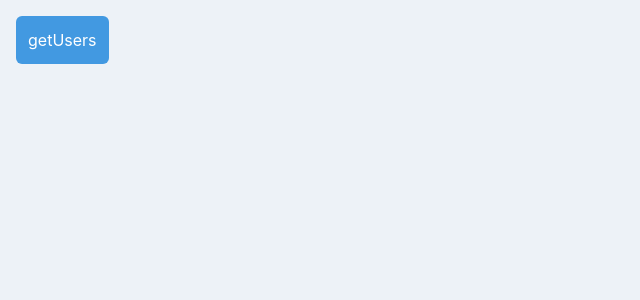
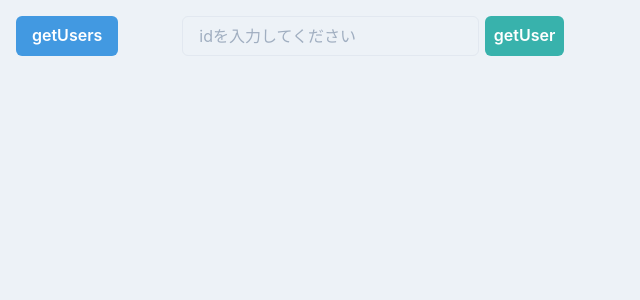
Before and after one commit to nakashi94/react-fastapi-practice, a React (Create React App) app in the folder front/: page /users in a window 1280 px wide. Shown: the top 300 px of the page, without its empty margins (0-640 px from the left). Built offline with nearby package versions, Linux system fonts and the light colour scheme; the HTML template or start-up script is replaced by a standard one.

Commit message:
select user

```diff
--- a/front/src/components/atoms/Button.tsx
+++ /dev/null
@@ -1,12 +0,0 @@
-import { memo, ReactNode, VFC } from "react";
-
-type Props = {
-    children: ReactNode;
-    onClick: () => void;
-}
-
-export const Button: VFC<Props> = memo((props) => {
-    const { children, onClick } = props;
-
-    return <button onClick={onClick}>{children}</button>;
-})
--- /dev/null
+++ b/front/src/components/atoms/Button/PrimaryButton.tsx
@@ -0,0 +1,27 @@
+import { Button } from "@chakra-ui/react";
+import { memo, ReactNode, VFC } from "react";
+
+type Props = {
+    color: string;
+    bg: string;
+    loading: boolean;
+    colorScheme: string;
+    children: ReactNode;
+    onClick: () => void;
+}
+
+export const PrimaryButton: VFC<Props> = memo((props) => {
+    const { color, bg, loading, colorScheme, children, onClick } = props;
+
+    return (
+        <Button
+            color={color}
+            bg={bg}
+            onClick={onClick}
+            isLoading={loading}
+            colorScheme={colorScheme}
+        >
+            {children}
+        </Button>
+    );
+})
--- /dev/null
+++ b/front/src/components/atoms/Button/SecondaryButton.tsx
@@ -0,0 +1,29 @@
+import { Button } from "@chakra-ui/react";
+import { memo, ReactNode, VFC } from "react";
+
+type Props = {
+    color: string;
+    bg: string;
+    loading: boolean;
+    colorScheme: string;
+    children: ReactNode;
+    onClick: (id?: any) => void;
+    id?: any
+}
+
+export const SecondaryButton: VFC<Props> = memo((props) => {
+    const { color, bg, loading, colorScheme, children, onClick, id } = props;
+    console.log(id);
+
+    return (
+        <Button
+            color={color}
+            bg={bg}
+            onClick={onClick}
+            isLoading={loading}
+            colorScheme={colorScheme}
+        >
+            {children}
+        </Button>
+    );
+})
--- /dev/null
+++ b/front/src/components/molecules/SearchBar.tsx
@@ -0,0 +1,24 @@
+import { HStack, Input } from "@chakra-ui/react";
+import { useState, memo, VFC } from "react";
+import { User } from "../../types/User";
+
+import { SecondaryButton } from "../atoms/Button/SecondaryButton";
+
+type Props = {
+    onClick: (id?: any) => void;
+    user?: User;
+    loading: boolean;
+}
+
+export const SearchBar: VFC<Props> = memo((props) => {
+    const { onClick, user, loading } = props;
+
+    const [id, setId] = useState<string | undefined>();
+    const onChangeId = (e: any) => setId(e.target.value);
+    return (
+        <HStack spacing="6px">
+            <Input placeholder='idを入力してください' onChange={onChangeId} />
+            <SecondaryButton color="white" bg="teal.400" loading={loading} colorScheme="teal" onClick={onClick} id={id}>getUser</SecondaryButton>
+        </HStack>
+    )
+})
--- a/front/src/components/pages/User.tsx
+++ b/front/src/components/pages/User.tsx
@@ -1,15 +1,21 @@
 import { memo, VFC } from "react";
 
-import { Button } from "../atoms/Button";
-import { useGetUsers } from "../../hooks/useGetUsers";
+import { PrimaryButton } from "../atoms/Button/PrimaryButton";
+import { useGetAllUsers } from "../../hooks/useGetAllUsers";
+import { useGetUser } from "../../hooks/useGetUser";
 import { UserCard } from "../organisms/UserCard";
-import { Wrap, WrapItem } from "@chakra-ui/react";
+import { HStack, Wrap, WrapItem } from "@chakra-ui/react";
+import { SearchBar } from "../molecules/SearchBar";
 
 export const User: VFC = memo(() => {
-    const { getUsers, users } = useGetUsers();
+    const { getAllUsers, users, usersLoading } = useGetAllUsers();
+    const { getUser, user, userLoading } = useGetUser();
     return (
         <>
-            <Button onClick={getUsers}>getUsers</Button>
+            <HStack spacing={12}>
+                <PrimaryButton color="white" bg="blue.400" loading={usersLoading} colorScheme="blue" onClick={getAllUsers}>getUsers</PrimaryButton>
+                <SearchBar onClick={getUser} user={user} loading={userLoading}/>
+            </HStack>
             <Wrap spacing="12px">
                 {users.map((user) => (
                     <WrapItem key={user.id}>
--- a/front/src/hooks/useGetUsers.ts
+++ b/front/src/hooks/useGetAllUsers.ts
@@ -3,7 +3,7 @@ import axios from "axios";
 import { useCallback, useState } from "react";
 import { User } from "../types/User";
 
-export const useGetUsers = () => {
+export const useGetAllUsers = () => {
 
     const api = axios.create({
         baseURL: "http://127.0.0.1:8000"
@@ -11,14 +11,18 @@ export const useGetUsers = () => {
 
     const [users, setUsers] = useState<Array<User>>([]);
 
-    const getUsers = useCallback(() => {
+    const [usersLoading, setUsersLoading] = useState<boolean>(false);
+
+    const getAllUsers = useCallback(() => {
+        setUsersLoading(true);
         api.get<Array<User>>("/users")
             .then(res => setUsers(res.data))
             .catch((err) => {
-                alert("ユーザーが取得できませんでした。")
-                console.log(err)
+                alert("ユーザーが取得できませんでした。");
+                console.log(err);
             })
+            .finally(() => setUsersLoading(false));
     }, []);
 
-    return { getUsers, users };
+    return { getAllUsers, users, usersLoading };
 }
--- /dev/null
+++ b/front/src/hooks/useGetUser.ts
@@ -0,0 +1,28 @@
+import { useCallback, useState } from "react";
+import axios from "axios";
+
+import { User } from "../types/User";
+
+export const useGetUser = () => {
+
+    const api = axios.create({
+        baseURL: "http://127.0.0.1:8000"
+    })
+
+    const [user, setUser] = useState<User>();
+
+    const [userLoading, setUserLoading] = useState<boolean>(false);
+
+    const getUser = useCallback((id?: any) => {
+        setUserLoading(true);
+        api.get(`/users/${1}`)
+            .then(res => {
+                setUser(res.data);
+                console.log(res.data);
+            })
+            .catch(err => console.log(err))
+            .finally(() => setUserLoading(false))
+    }, []);
+
+    return { getUser, user, userLoading }
+}
```
Also changed, not shown: 1 other file (tests, documents, lock files or other folders).
